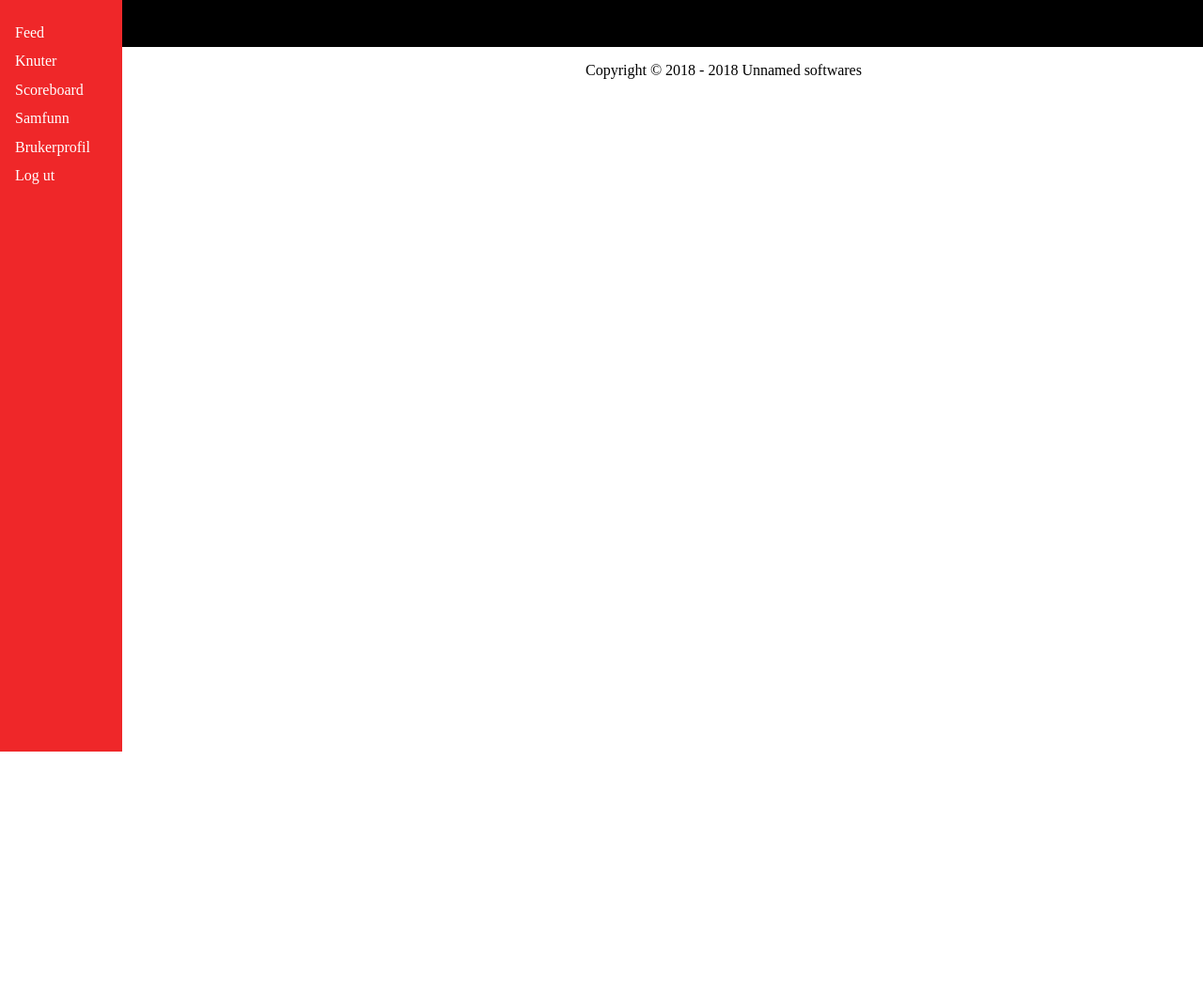
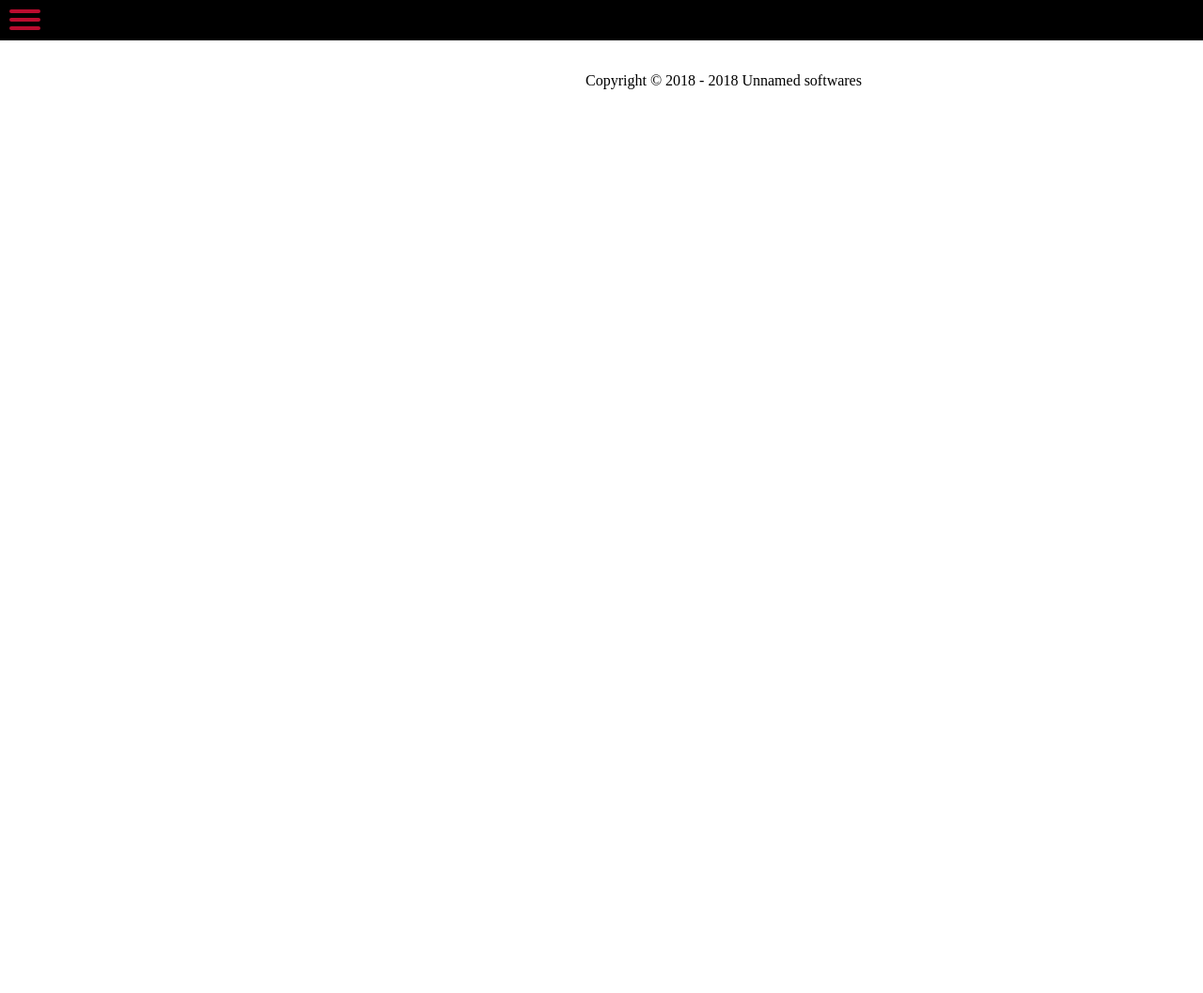
Before and after one commit to UnnamedSoftware/russesamfunnet_webside, a PHP site: page /feed.php in a window 1280 px wide; the page is wider, and only the part inside the window is pictured. Shown: that part at 94% size. Before the commit the page ends 800 px from the top of that part, so only its background shows below. Run offline with PHP 8.4, Linux system fonts and the light colour scheme.

Commit message:
menu 1.0

```diff
--- a/RusseSamfunnet/CSS/main.css
+++ b/RusseSamfunnet/CSS/main.css
@@ -1,25 +1,13 @@
 nav {
-    height: 100%; /* Full-height: remove this if you want "auto" height */
-    width: 130px; /* Set the width of the sidebar */
-    position: fixed; /* Fixed Sidebar (stay in place on scroll) */
-    z-index: 1; /* Stay on top */
-    top: 0; /* Stay at the top */
-    left: 0;
-    background-color: #EF2729; /* red */
-    overflow-x: hidden; /* Disable horizontal scroll */
-    padding-top: 20px;
+
 }
 
 nav a  {
-    padding: 6px 8px 6px 16px;
-    text-decoration: none;
-    font-size: 16px;
-    color: white;
-    display: block;
+
 }
 
 nav a:hover {
-    color: #EF7729;
+
 }
 
 #main {
--- /dev/null
+++ b/RusseSamfunnet/CSS/menu.css
@@ -0,0 +1,91 @@
+a
+{
+  text-decoration: none;
+  color: white;
+
+  transition: color 0.3s ease;
+}
+
+a:hover
+{
+  color: black;
+}
+
+#menuToggle
+{
+  display: block;
+  position: relative;
+  z-index: 1;
+  background: black;
+  height: 43px;
+}
+
+#menuToggle input
+{
+
+  display: block;
+  width: 40px;
+  height: 32px;
+  position: absolute;
+  top: 9px;
+  left: 9px;
+
+  cursor: pointer;
+
+  opacity: 0; /* hide this */
+  z-index: 2; /* and place it over the hamburger */
+
+  -webkit-touch-callout: none;
+}
+
+/*
+ * Just a quick hamburger
+ */
+#menuToggle span
+{
+  top: 10px;
+  left: 10px;
+  display: block;
+  width: 33px;
+  height: 4px;
+  margin-bottom: 5px;
+  position: relative;
+  background: #ba0c2f;
+  border-radius: 3px;
+  z-index: 1;
+}
+
+#menuToggle input:checked ~ span
+{
+  background: white;
+}
+
+/*
+ * Make this absolute positioned
+ * at the top left of the screen
+ */
+#menu
+{
+  position: absolute;
+  margin: -90px 0 0 -30px;
+  padding-top: 120px;
+  background: #ba0c2f;
+  list-style-type: none;
+  transform-origin: 0% 0%;
+  transform: translate(-100%, 0);
+  height: 1000px;
+}
+
+#menu li
+{
+  padding: 15px 10px 0 0;
+  font-size: 16px;
+}
+
+/*
+ * And let's slide it in from the left
+ */
+#menuToggle input:checked ~ ul
+{
+  transform: none;
+}
--- a/RusseSamfunnet/Templates/navigation.php
+++ b/RusseSamfunnet/Templates/navigation.php
@@ -1,6 +1,19 @@
-<a href="feed.php">Feed</a>
-<a href="knots.php">Knuter</a>
-<a href="scoreboard.php">Scoreboard</a>
-<a href="community.php">Samfunn</a>
-<a href="userprofile.php">Brukerprofil</a>
-<a href="#">Log ut</a>
+<link rel="stylesheet" type="text/css" href="CSS/menu.css">
+<nav role="navigation">
+  <div id="menuToggle">
+    <!--click reciever for hamburger-->
+    <input type="checkbox" />
+
+    <!-- The hamburger -->
+    <span></span>
+    <span></span>
+    <span></span>
+    <ul id="menu">
+      <a href="feed.php"><li>Feed</li></a>
+      <a href="knots.php"><li>Knuter</li></a>
+      <a href="scoreboard.php"><li>Scoreboard</li></a>
+      <a href="community.php"><li>Mitt samfunn</li></a>
+      <a href="userprofile.php"><li>Min profil</li></a>
+    </ul>
+  </div>
+</nav>
--- a/RusseSamfunnet/feed.php
+++ b/RusseSamfunnet/feed.php
@@ -16,7 +16,6 @@ and open the template in the editor.
             <?php include 'Templates/navigation.php';?>
         </nav>
         <div id="main">
-        <p>test</p>
 
         </div>
         <footer>
```
